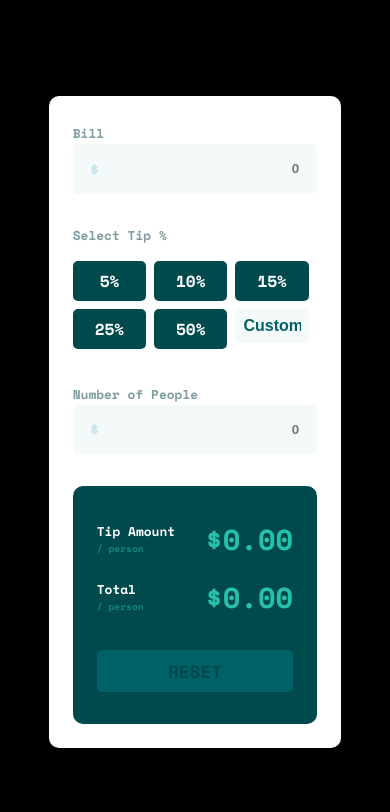
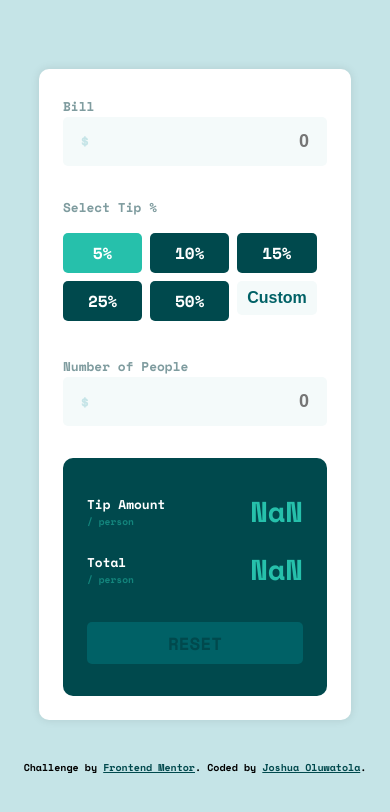
Before and after one commit to KingOlu/JoshuaProjects, a plain HTML site: page calc.html in a window 390 px wide. Both pictures are taken after a click on the element "5%". Drawn offline with nearby package versions, Linux system fonts and the light colour scheme.

Commit message:
Add files via upload

```diff
--- a/calc.css
+++ b/calc.css
@@ -17,10 +17,11 @@
      display: flex;
      justify-content: center;
      align-items: center;
+     flex-direction: column;
  }
 
  .wrapper {
-     width: 75%;
+     width: 65%;
      margin: 0 auto;
  }
 
@@ -79,6 +80,7 @@
      padding-right: 15px;
      font-weight: 800;
      color: hsl(183, 100%, 15%);
+     font-size: 18px;
  }
 
  .form-input input:focus {
@@ -98,7 +100,7 @@
      margin-bottom: 2rem;
  }
 
- .cl-tip {
+ .cl-tip:not(.cl-custom) {
      background-color: hsl(183, 100%, 15%);
      color: hsl(0, 0%, 100%);
      font-size: 1rem;
@@ -110,12 +112,16 @@
      cursor: pointer;
  }
 
- .cl-tip:hover {
+ .cl-tip:hover:not(.cl-custom) {
      background-color: hsl(172, 67%, 45%);
  }
 
  .cl-custom {
      width: 30%;
+ }
+
+ .cl-tip.active {
+     background-color: hsl(172, 67%, 45%);
  }
 
  #custom {
@@ -191,7 +197,7 @@
  }
 
  .tip-action {
-     margin-top: 12rem;
+     margin-top: 10rem;
  }
 
  .tip-reset {
@@ -211,9 +217,21 @@
      background-color: hsl(172, 67%, 45%);
  }
 
+ .attribution {
+     font-size: 12px;
+     text-align: center;
+     margin-top: 40px;
+     width: 65%;
+ }
+
+ .attribution a {
+     color: hsl(183, 100%, 15%);
+ }
+
  @media only screen and (max-width: 600px) {
-     body {
-         background-color: black;
+     body {}
+     .wrapper {
+         width: 80%;
      }
      .calc {
          flex-direction: column;
@@ -225,14 +243,8 @@
      .tip-action {
          margin-top: 2rem;
      }
+     .attribution {
+         font-size: 10px;
+         width: 100%;
+     }
  }
- /** This was originally styled**/
-
- .attribution {
-     font-size: 11px;
-     text-align: center;
- }
-
- .attribution a {
-     color: hsl(228, 45%, 44%);
- }
--- a/calc.html
+++ b/calc.html
@@ -22,6 +22,7 @@
 
             <div class="calc-left">
 
+
                 <div class="cl-input">
                     <label for="bill">Bill</label>
                     <div class="form-input">
@@ -29,20 +30,17 @@
                         <input type="number" id="bill" aria-label="Bill" placeholder="0">
                     </div>
                 </div>
-
                 <h3 class="cl-tips-title">Select Tip %</h3>
-
                 <div class="cl-tips">
                     <div class="cl-tip">5%</div>
                     <div class="cl-tip">10%</div>
                     <div class="cl-tip">15%</div>
                     <div class="cl-tip">25%</div>
                     <div class="cl-tip">50%</div>
-                    <div class="cl-custom">
+                    <div class="cl-tip cl-custom">
                         <input type="number" placeholder="Custom" id="custom">
                     </div>
                 </div>
-
                 <div class="cl-input">
                     <label for="bill">Number of People</label>
                     <div class="form-input">
@@ -51,33 +49,34 @@
                     </div>
                 </div>
             </div>
-
             <div class="calc-right">
                 <div class="tip">
                     <div class="tip-info">
                         <h3 class="tip1">Tip Amount</h3>
                         <p class="tip-sub">/ person</p>
                     </div>
-                    <h3 class="tip-amount">$0.00</h3>
+                    <h3 id="tip-per-person" class="tip-amount">$0.00</h3>
                 </div>
                 <div class="tip">
                     <div class="tip-info">
                         <h3 class="tip1">Total</h3>
                         <p class="tip-sub">/ person</p>
                     </div>
-                    <h3 class="tip-amount">$0.00</h3>
+                    <h3 id="total-per-person" class="tip-amount">$0.00</h3>
                 </div>
                 <div class="tip-action">
-                    <button class="tip-reset">Reset</button>
+                    <button type="reset" value="reset" class="tip-reset" onclick="document.location.reload()">Reset</button>
                 </div>
             </div>
+
         </div>
     </div>
 
 
-    <!--<div class="attribution">
-        Challenge by <a href="https://www.frontendmentor.io?ref=challenge" target="_blank">Frontend Mentor</a>. Coded by <a href="#">Your Name Here</a>.
-    </div>-->
+    <div class="attribution">
+        Challenge by <a href="https://www.frontendmentor.io?ref=challenge" target="_blank">Frontend Mentor</a>. Coded by <a href="https://github.com/KingOlu/TipCalculator" target="_blank">Joshua Oluwatola</a>.
+    </div>
+    <script src="calc.js"></script>
 </body>
 
 </html>
--- /dev/null
+++ b/calc.js
@@ -0,0 +1,59 @@
+let billEl = document.querySelector("#bill");
+let noOfPeopleEl = document.querySelector("#people");
+let tipPercentages = document.querySelectorAll(".cl-tip");
+let tipAmountPerPersonEl = document.querySelector("#tip-per-person");
+let totalAmountPerPersonEl = document.querySelector("#total-per-person");
+
+let billAmount = 0;
+let noOfPeople = 0;
+let tipPercentage = 0;
+
+billEl.addEventListener("keyup", (e) => {
+    billAmount = Number(e.target.value);
+    calculateTip();
+});
+
+noOfPeopleEl.addEventListener("keyup", (e) => {
+    noOfPeople = Number(e.target.value);
+    calculateTip();
+});
+
+Array.from(tipPercentages).forEach((tipPercentageEl) => {
+    tipPercentageEl.addEventListener("click", (e) => {
+        if (e.target.innerText.includes("%")) {
+            tipPercentage = Number(e.target.innerText.replace("%", ""));
+            applyActiveClass(e.target.innerText);
+            calculateTip();
+        }
+    });
+});
+
+function calculateTip() {
+
+    let tipAmount = billAmount * (tipPercentage / 100);
+    let totalAmount = billAmount + tipAmount;
+    let tipAmountPerPerson = tipAmount / noOfPeople;
+    let totalAmountPerPerson = totalAmount / noOfPeople;
+
+    updateValues({
+        tipAmountPerPerson,
+        totalAmountPerPerson,
+    });
+}
+
+function updateValues({ tipAmountPerPerson, totalAmountPerPerson }) {
+    tipAmountPerPersonEl.innerText =
+        tipAmountPerPerson == Infinity ? 0 : tipAmountPerPerson.toFixed(2);
+    totalAmountPerPersonEl.innerText =
+        totalAmountPerPerson == Infinity ? 0 : totalAmountPerPerson.toFixed(2);
+}
+
+function applyActiveClass(innerTextPect) {
+    Array.from(tipPercentages).forEach((tipPercentageEl) => {
+        if (tipPercentageEl.innerText == innerTextPect) {
+            tipPercentageEl.classList.add("active");
+        } else {
+            tipPercentageEl.classList.remove("active");
+        }
+    });
+}
```
